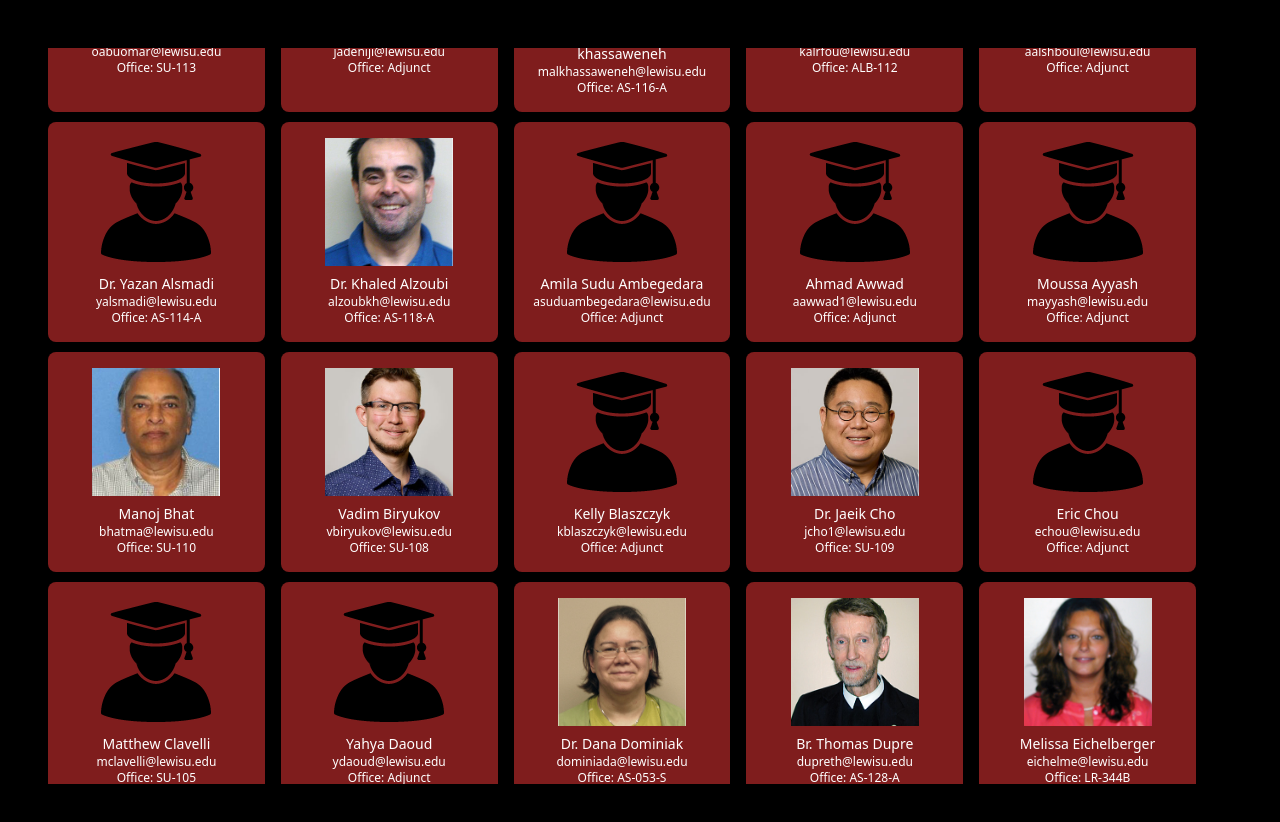
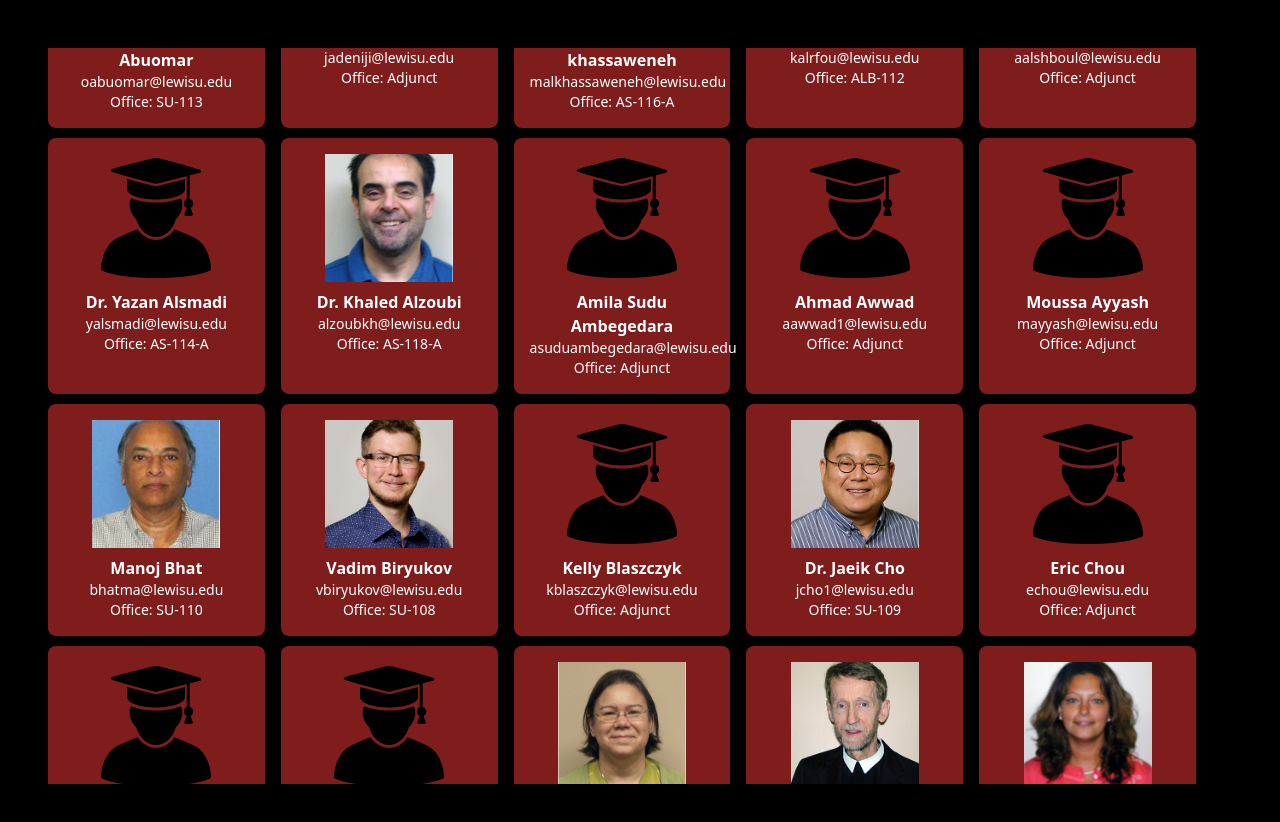
Before and after one commit to ECaMS-Billboard/ecams-billboard, a React (Create React App) app: page /carousel in a window 1280 px wide. Shown: the top 822 px of the page. Built offline with nearby package versions, Linux system fonts and the light colour scheme; the HTML template or start-up script is replaced by a standard one.

Commit message:
Bolded Names and Ajusted Size for Professor Carousel - /carousel

```diff
--- a/src/components/Professorcarousel.js
+++ b/src/components/Professorcarousel.js
@@ -170,10 +170,10 @@ const ProfessorCarousel = () => {
                 alt={prof.name}
                 className="w-32 h-32 object-cover mx-auto"
               />
-              <p className="text-white text-sm mt-2">{prof.name}</p>
+              <p className="text-white text-base font-bold mt-2">{prof.name}</p>
               <p className="text-white text-sm">{prof.title}</p>
-              <p className="text-white text-xs">{prof.email}</p>
-              <p className="text-white text-xs">{prof.office}</p>
+              <p className="text-white text-sm">{prof.email}</p>
+              <p className="text-white text-sm">{prof.office}</p>
             </div>
           ))}
       </div>
```
